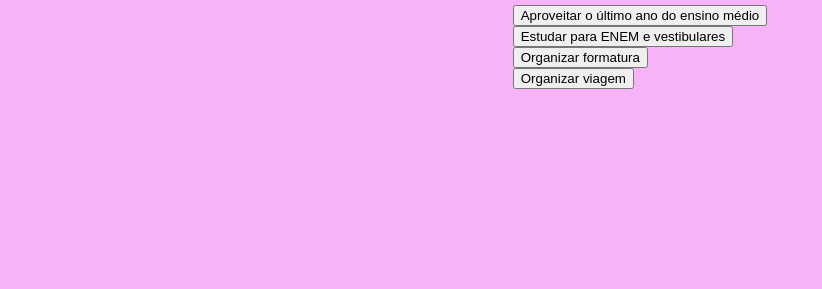
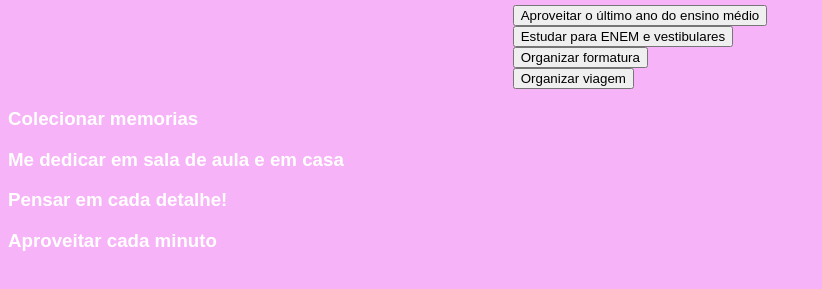
Before and after one commit to amandaraitzz/Matem-tica-II, a plain HTML site: page index.html in a window 1280 px wide. Shown: the part 93-382 px from the top of the page, without its empty margins (0-822 px from the left). Drawn offline with Linux system fonts and the light colour scheme; a web font is replaced by a local one.

Commit message:
Update index.html

```diff
--- a/index.html
+++ b/index.html
@@ -30,3 +30,21 @@
     </section>
 </body>
 </html>
+ <div class="aba-conteudo ativo">
+                <h3 class="aba-conteudo-titulo-principal">Colecionar memorias</h3>
+            </div>
+            <div class="aba-conteudo">
+                <h3 class="aba-conteudo-titulo-principal">Me dedicar em sala de aula e em casa</h3>
+            </div>
+            <div class="aba-conteudo">
+                <h3 class="aba-conteudo-titulo-principal">Pensar em cada detalhe!</h3>
+            </div>
+            <div class="aba-conteudo">
+                <h3 class="aba-conteudo-titulo-principal">Aproveitar cada minuto</h3>
+            </div>
+        </div>
+    </div>
+    </section>
+    <script src="main.js"></script>
+</body>
+</html>
```
